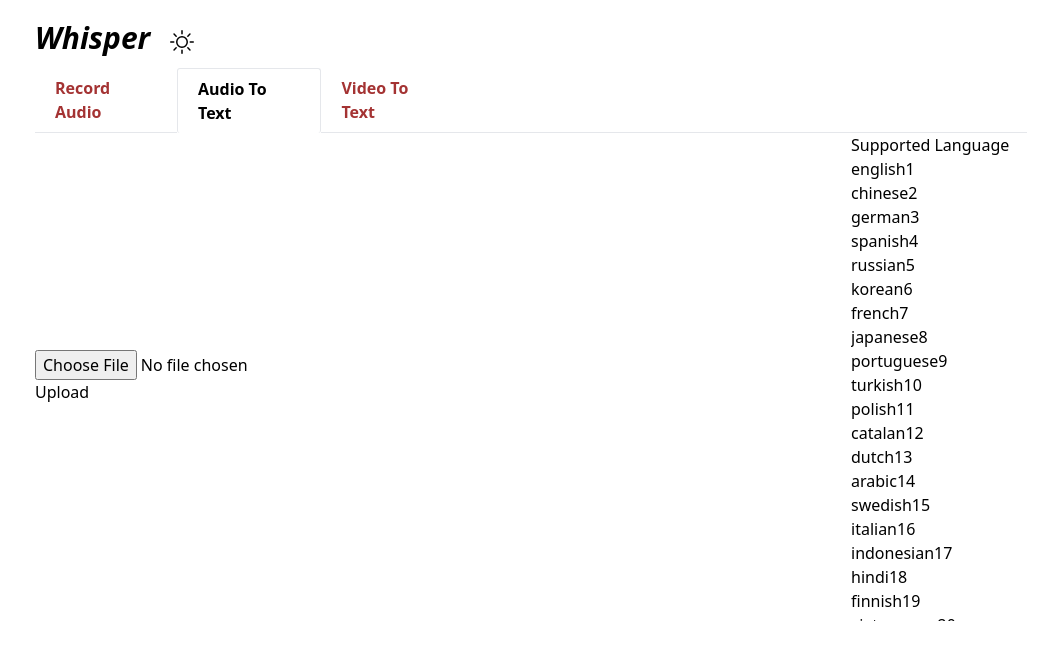
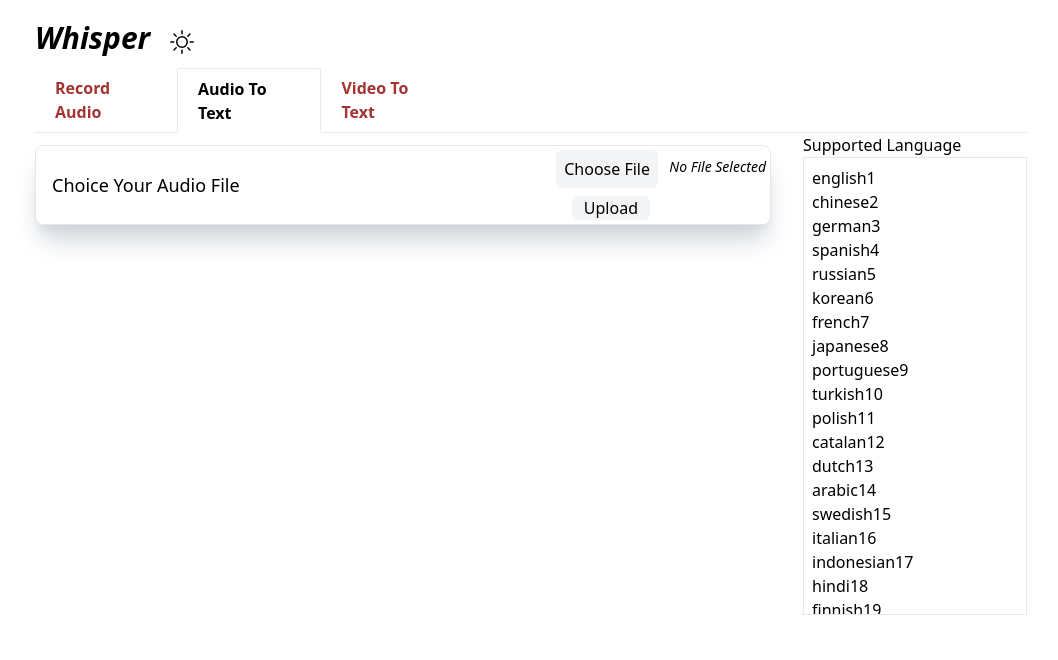
Before and after one commit to SAYEM5522/Whisper, a Next.js app in the folder whisper_web/: page / in a window 1280 px wide. Both pictures are taken after a click on the element "Audio To Text". Shown: the top 660 px of the page, without its empty margins (109-1167 px from the left). Built offline with nearby package versions, Linux system fonts and the light colour scheme.

Commit message:
Audio Recrding And Choice File design Add

```diff
--- a/whisper_web/components/AudioToText/AudioToText.tsx
+++ b/whisper_web/components/AudioToText/AudioToText.tsx
@@ -4,8 +4,12 @@
 
 const AudioToText = () => {
   return (
-    <div className='flex items-center justify-between'>
+    <div className='flex justify-between'>
+       <div className='relative flex items-center justify-center mt-3 p-4 h-20 bg-white w-full rounded-lg mr-8 shadow-xl shadow-gray-300 border '>
+      <p className='flex-1 text-lg font-medium '>Choice Your Audio File  </p>
       <ChoiceFile/>
+
+    </div>
       <LanguageList/>
     </div>
   )
--- a/whisper_web/components/AudioToText/ChoiceFile.tsx
+++ b/whisper_web/components/AudioToText/ChoiceFile.tsx
@@ -23,16 +23,8 @@
 
     fetch('http://127.0.0.1:5000/translate', {
       method: 'POST',
-      // body: JSON.stringify(item),
       body:file
-      // 👇 Set headers manually for single file upload
-      // headers: {
-      //   'Content-Type': 'application/json',
-      //   // 'content-length': `${file.size}`,
-      //   // "Access-Control-Allow-Origin":"*"
 
-
-      // },
     })
       .then((res) => res.json())
       .then((data) => console.log(data))
@@ -42,11 +34,19 @@
   return (
     <div>
       <form >
-      <input type="file" name="file" onChange={handleFileChange}  />
+      <input type="file" id="actual-btn" hidden name="file" onChange={handleFileChange}  />
+      <div className=' -mt-7 items-center '>
+      <label htmlFor="actual-btn" className=' w-9 bg-gray-100 rounded-md p-2 mr-24  cursor-pointer'>Choose File</label>
+      <span className='absolute  right-1 text-sm italic  '>
+      {
+        file?
+        <p>File Selected</p>:
+        <p>No File Selected</p>
+      }
+      </span>
+      <button className='absolute bottom-1 right-[7.5rem]  bg-gray-100 rounded-md px-3 ' onClick={handleUploadClick} >Upload</button>
+      </div>
 
-      <div>{file && `${file.name} - ${file.type}`}</div>
-
-      <button onClick={handleUploadClick} >Upload</button>
       </form>
 
 
--- a/whisper_web/components/AudioToText/LanguageList.tsx
+++ b/whisper_web/components/AudioToText/LanguageList.tsx
@@ -4,7 +4,7 @@
   return (
     <div>
       <p className='font-medium text-md'>Supported Language</p>
-    <div className='h-[29rem] w-44  overflow-y-auto [&::-webkit-scrollbar]:hidden'>
+    <div className='h-[28.6rem] w-56 p-2  overflow-y-auto [&::-webkit-scrollbar]:hidden border'>
       {
         LANGUAGES.map((item,index:number)=>{
           return(
--- a/whisper_web/components/Record/Record.tsx
+++ b/whisper_web/components/Record/Record.tsx
@@ -1,9 +1,15 @@
-
 import React from 'react'
-
+import LanguageList from '../AudioToText/LanguageList'
+import {BsMic} from "react-icons/bs"
 const Record = () => {
   return (
-    <div>Record</div>
+    <div className='flex flex-1  justify-between'>
+    <div className='flex items-center justify-center mt-3 p-4 h-14 bg-white w-full rounded-lg mr-8 shadow-xl shadow-gray-300 border '>
+      <p className='flex-1 text-lg font-medium '>Record Your Audio</p>
+      <BsMic size={30} className='ml-auto cursor-pointer'/>
+    </div>
+    <LanguageList/>
+    </div>
   )
 }
 
--- a/whisper_web/components/VideoToText/VideoToText.tsx
+++ b/whisper_web/components/VideoToText/VideoToText.tsx
@@ -1,8 +1,15 @@
 import React from 'react'
+import LanguageList from '../AudioToText/LanguageList'
 
 const VideoToAudio = () => {
   return (
-    <div>VideoToAudio</div>
+    <div className='flex  justify-between'>
+    <div>
+      VideoToAudio
+
+    </div>
+    <LanguageList/>
+    </div>
   )
 }
 
--- a/whisper_web/package.json
+++ b/whisper_web/package.json
@@ -14,7 +14,8 @@
     "prettier-plugin-tailwindcss": "^0.2.0",
     "react": "18.2.0",
     "react-dom": "18.2.0",
-    "react-icons": "^4.7.1"
+    "react-icons": "^4.7.1",
+    "react-voice-recorder": "^2.1.2"
   },
   "devDependencies": {
     "@types/node": "18.11.3",
```
